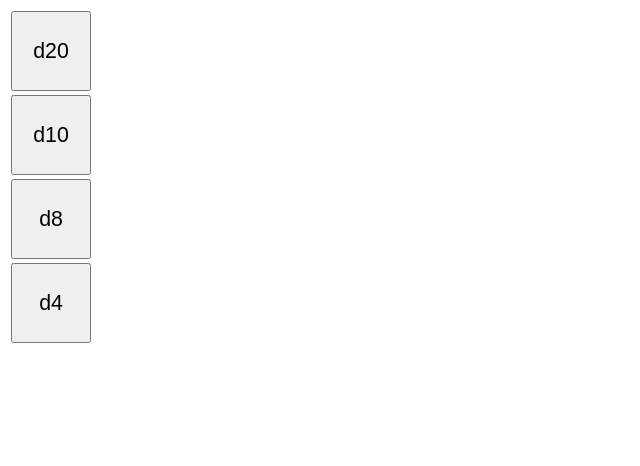
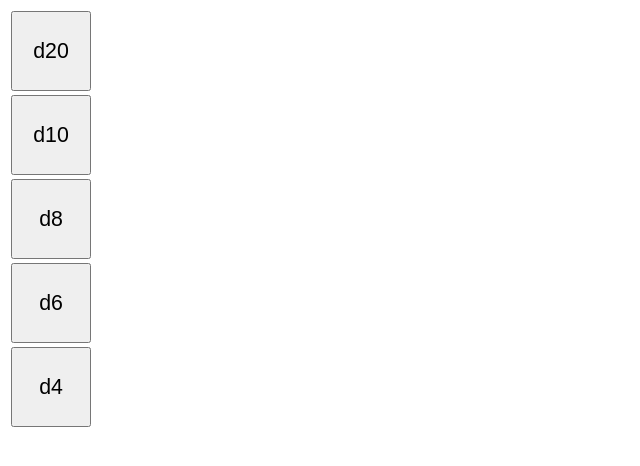
Before and after one commit to kebabbi/kebabbi.github.io, a plain HTML site: page index.html in a window 1280 px wide. Shown: the whole page, without its empty margins (0-640 px from the left). Drawn offline with Linux system fonts and the light colour scheme.

Commit message:
added d6

```diff
--- a/index.html
+++ b/index.html
@@ -55,6 +55,10 @@
                 <td><div class="dieResult" id="d8result"></div></td>
             </tr>
             <tr>
+                <td><button class="dieButton" onclick="rollDie('d6result', 6)">d6</button></td>
+                <td><div class="dieResult" id="d6result"></div></td>
+            </tr>
+            <tr>
                 <td><button class="dieButton" onclick="rollDie('d4result', 4)">d4</button></td>
                 <td><div class="dieResult" id="d4result"></div></td>
             </tr>
```
